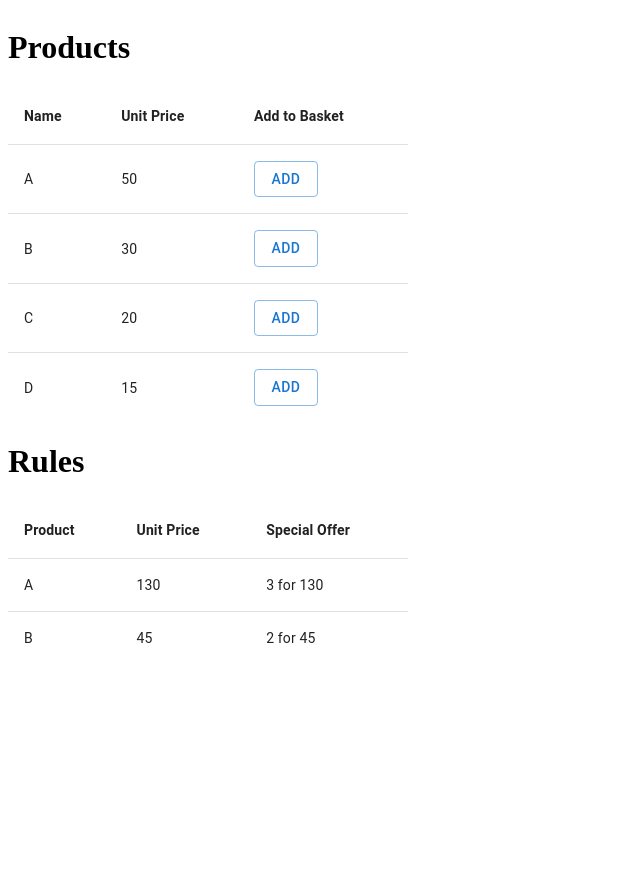
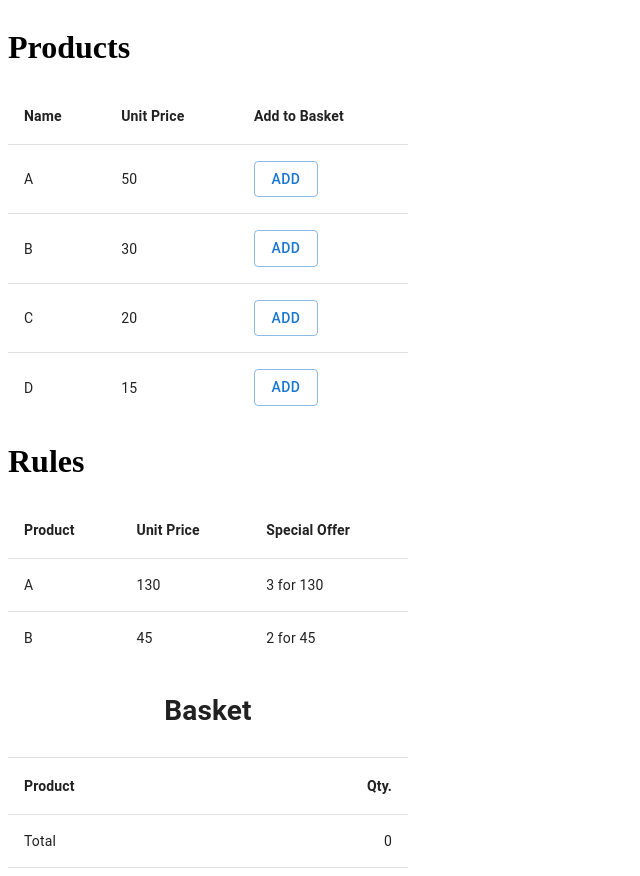
Before and after one commit to mtahafarooq/prismic-take-home-test-main, a React (Vite) app: page / in a window 1280 px wide. Shown: the whole page, without its empty margins (0-640 px from the left). Before the commit the page ends 800 px from the top, so only its background shows below. Built offline with nearby package versions, Linux system fonts and the light colour scheme.

Commit message:
render basket ui in app component

```diff
--- a/src/App.tsx
+++ b/src/App.tsx
@@ -1,3 +1,4 @@
+import Basket from "./pages/basket/containers/basket-container";
 import Products from "./pages/products/containers/product-container";
 import Rules from "./pages/rules/containers/rules-container";
 
@@ -6,6 +7,7 @@ export default function App() {
     <div>
       <Products />
       <Rules />
+      <Basket />
     </div>
   );
 }
```
